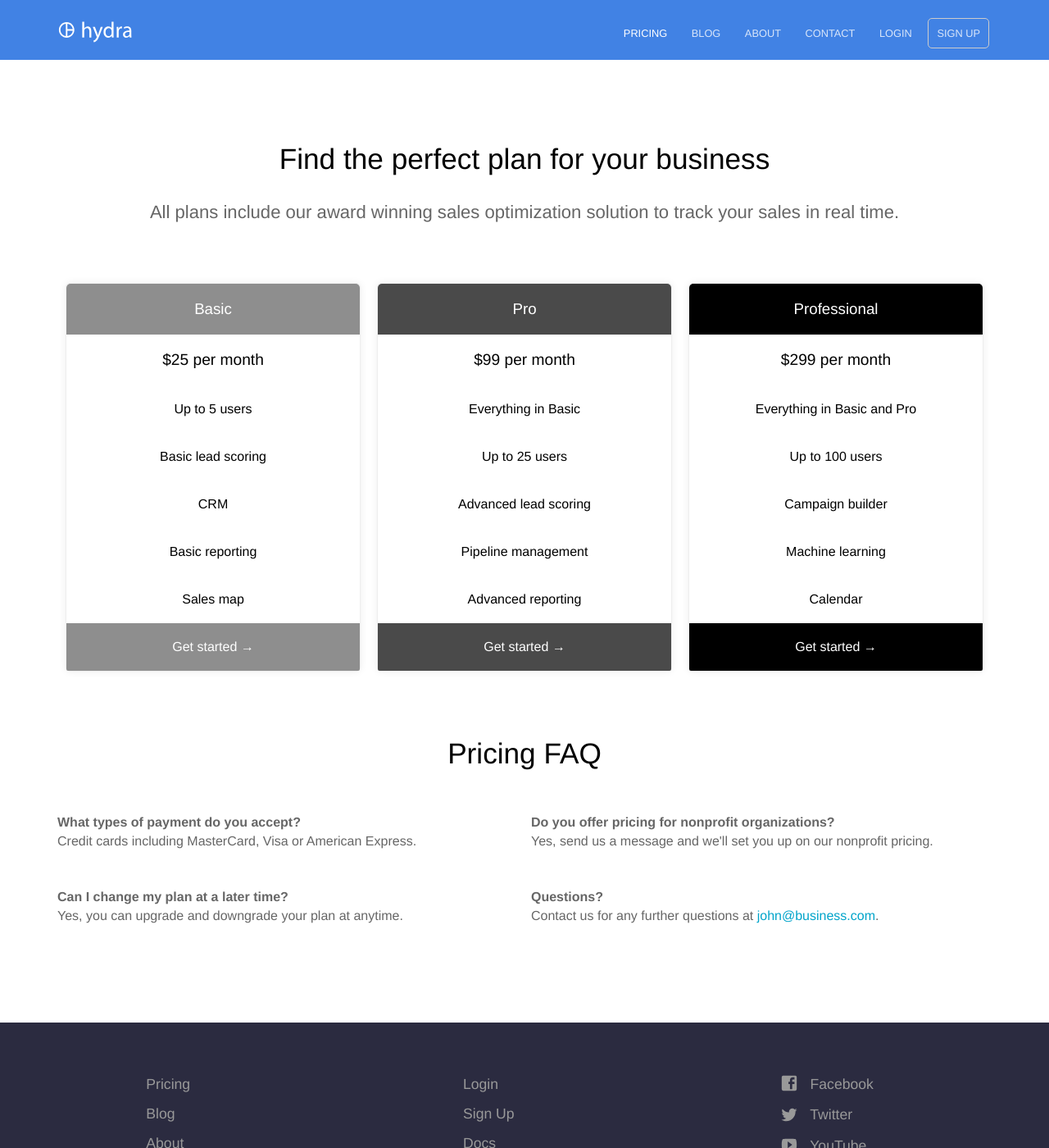
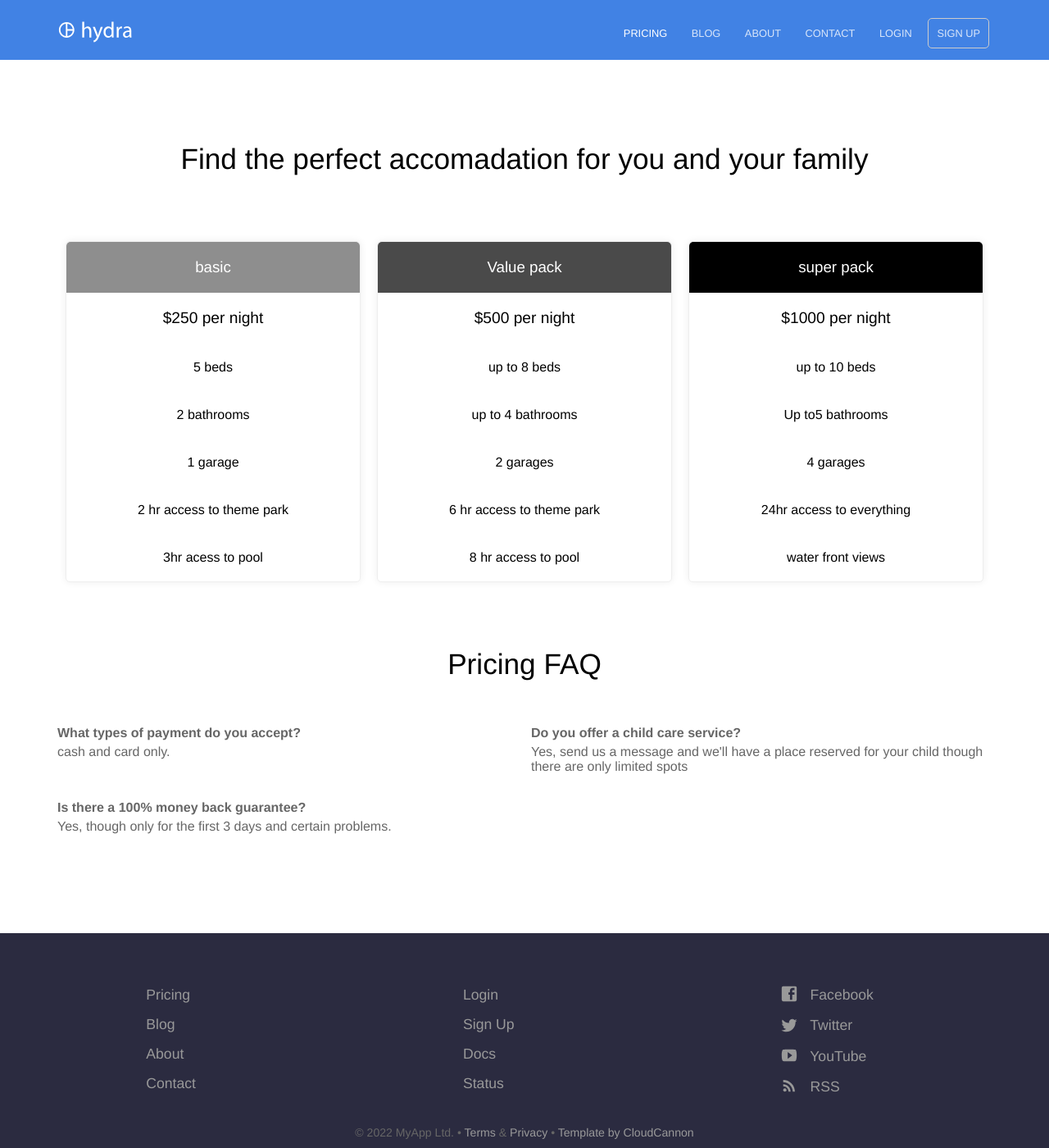
Before and after one commit to tagopia/tagopia.github.io, a Jekyll site: the page built from pricing.html, in a window 1280 px wide and 1400 px high. Shown: the whole window at 82% size. Built offline with Jekyll 4.4.1, drawn with Linux system fonts in a browser that asks for light colours.

Commit message:
update 1 pricing

```diff
--- a/index.html
+++ b/index.html
@@ -8,7 +8,7 @@ description: Once you check in you will never want to leave
 
 
 		<div>
-			<img src="{{ site.baseurl }}/images/dashboard.png" alt="Screenshot" class="screenshot editable" />
+			<img src="{{ site.baseurl }}/images\family_retreat.jpg" alt="Screenshot" class="screenshot editable" />
 		</div>
 	</div>
 </section>
@@ -56,7 +56,7 @@ description: Once you check in you will never want to leave
 				<div class="square-image"><img src="https://source.unsplash.com/6anudmpILw4/600x400" alt="Jim James" class="editable"></div>
 				<blockquote>
 					<p class="editable">Utopian communites such as our own has shaped how we live and do normal day to day things in the new modern World</p>
-					<p class="editable author">Samuel.Haszard - CEO of Sams's Utopia.</p>
+					<p class="editable author">Samuel.H - CEO of Sams's Utopia.</p>
 				</blockquote>
 			</div>
 		</div>
--- a/pricing.html
+++ b/pricing.html
@@ -1,71 +1,64 @@
 ---
 title: Pricing
-heading: Find the perfect plan for your business
-description: All plans include our award winning sales optimization solution to track your sales in real time.
+heading: Find the perfect accomadation for you and your family
+
 pricing_table:
-  - name: Basic
+  - name: basic
     color: "#8e8e8e"
     features:
-      - text: $25 per month
+      - text: $250 per night
         highlight: true
-      - text: Up to 5 users
+      - text: 5 beds
         highlight: false
-      - text: Basic lead scoring
+      - text: 2 bathrooms
         highlight: false
-      - text: CRM
+      - text: 1 garage
         highlight: false
-      - text: Basic reporting
+      - text: 2 hr access to theme park
         highlight: false
-      - text: Sales map
+      - text:  3hr acess to pool
         highlight: false
-    call_to_action:
-      link: http://mysite.com?plan=basic
-      text: Get started
-  - name: Pro
+
+  - name:   Value pack
     color: "#4a4a4a"
     features:
-      - text: $99 per month
+      - text: $500 per night
         highlight: true
-      - text: Everything in Basic
+      - text: up to 8 beds
         highlight: false
-      - text: Up to 25 users
+      - text: up to 4 bathrooms
         highlight: false
-      - text: Advanced lead scoring
+      - text: 2 garages
         highlight: false
-      - text: Pipeline management
+      - text: 6 hr access to theme park
         highlight: false
-      - text: Advanced reporting
+      - text: 8 hr access to pool
         highlight: false
-    call_to_action:
-      link: http://mysite.com?plan=pro
-      text: Get started
-  - name: Professional
+
+  - name: super pack
     color: "#000000"
     features:
-      - text: $299 per month
+      - text: $1000 per night
         highlight: true
-      - text: Everything in Basic and Pro
+      - text: up to 10 beds
         highlight: false
-      - text: Up to 100 users
+      - text: Up to5 bathrooms
         highlight: false
-      - text: Campaign builder
+      - text: 4 garages
         highlight: false
-      - text: Machine learning
+      - text: 24hr access to everything
         highlight: false
-      - text: Calendar
+      - text: water front views
         highlight: false
-    call_to_action:
-      link: http://mysite.com?plan=professional
-      text: Get started
+
 faq:
   - question: What types of payment do you accept?
-    answer: Credit cards including MasterCard, Visa or American Express.
-  - question: Can I change my plan at a later time?
-    answer: Yes, you can upgrade and downgrade your plan at anytime.
-  - question: Do you offer pricing for nonprofit organizations?
-    answer: Yes, send us a message and we'll set you up on our nonprofit pricing.
-  - question: Questions?
-    answer: Contact us for any further questions at <a href="#">john@business.com</a>.
+    answer: cash and card only.
+  - question: Is there a 100% money back guarantee?
+    answer: Yes, though only for the first 3 days and certain problems.
+  - question: Do you offer a child care service?
+    answer: Yes, send us a message and we'll have a place reserved for your child though there are only limited spots
+  -
 ---
 <div class="plans">
 	{% for plan in page.pricing_table %}
```
Also changed, not shown: images/family_retreat.jpg (added), 1 other file.
